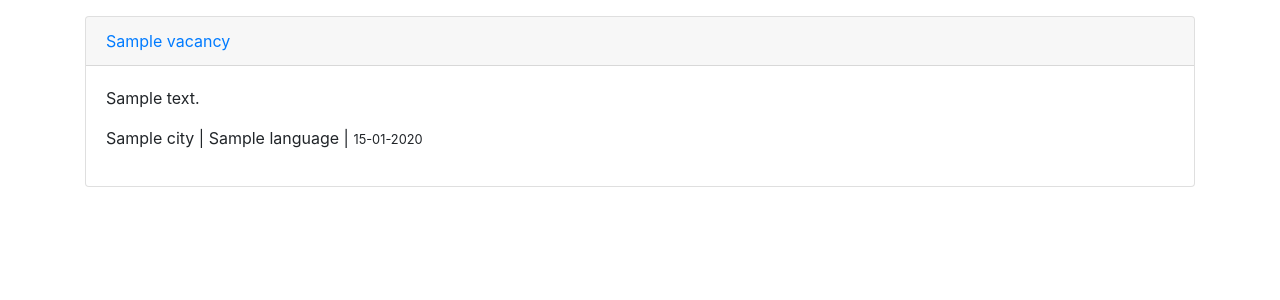
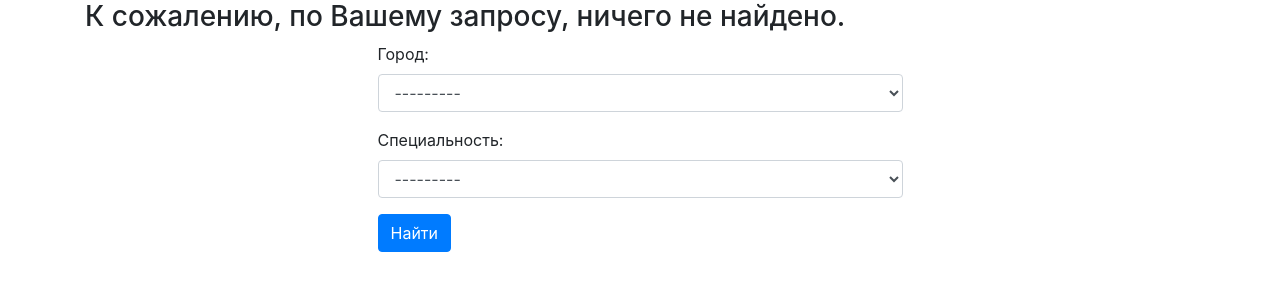
Before and after one commit to ShostakAnton/Data_collection_service, a Django app: page /home/ in a window 1280 px wide. Shown: the part 56-356 px from the top of the page. Run offline with Django 3.2, Linux system fonts and the light colour scheme; tables that the repository leaves empty hold one stand-in row (values such as "Sample post"); some libraries are stand-ins or nearby versions.

Commit message:
add search form

```diff
--- /dev/null
+++ b/scraping/forms.py
@@ -0,0 +1,15 @@
+from django import forms
+from .models import City, Language
+
+
+class FindForm(forms.Form):
+    city = forms.ModelChoiceField(
+        queryset=City.objects.all(), to_field_name='slug', required=False,
+        widget=forms.Select(attrs={'class': 'form-control'}),
+        label='Город'
+    )
+    language = forms.ModelChoiceField(
+        queryset=Language.objects.all(), to_field_name='slug', required=False,
+        widget=forms.Select(attrs={'class': 'form-control'}),
+        label='Специальность'
+    )
--- a/scraping/templates/scraping/home.html
+++ b/scraping/templates/scraping/home.html
@@ -14,5 +14,17 @@
                     <small>{{ obj.timestamp|date:"d-m-Y" }}</small></p>
             </div>
         </div>
+    {% empty %}
+        <h3>К сожалению, по Вашему запросу, ничего не найдено.</h3>
     {% endfor %}
+    <div class="row mx-auto">
+        <div class="col-md-6 mx-auto">
+            <form method="GET" action="">
+                <div class="form-group">
+                    {{ form.as_p }}
+                </div>
+                <button type="submit" class="btn btn-primary">Найти</button>
+            </form>
+        </div>
+    </div>
 {% endblock content %} }
--- a/scraping/views.py
+++ b/scraping/views.py
@@ -1,7 +1,19 @@
 from django.shortcuts import render
 from .models import Vacancy, City
-
+from .forms import FindForm
 
 def home_view(request):
-    qs = Vacancy.objects.all()
-    return render(request, 'scraping/home.html', {'object_list': qs})
+    form = FindForm()
+    city = request.GET.get('city')
+    language = request.GET.get('language')
+    qs = []
+    if city or language:
+        _filter = {}
+        if city:
+            _filter['city__slug'] = city
+        if language:
+            _filter['language__slug'] = language
+
+        qs = Vacancy.objects.filter(**_filter)
+    return render(request, 'scraping/home.html', {'object_list': qs,
+                                                  'form': form})
```
